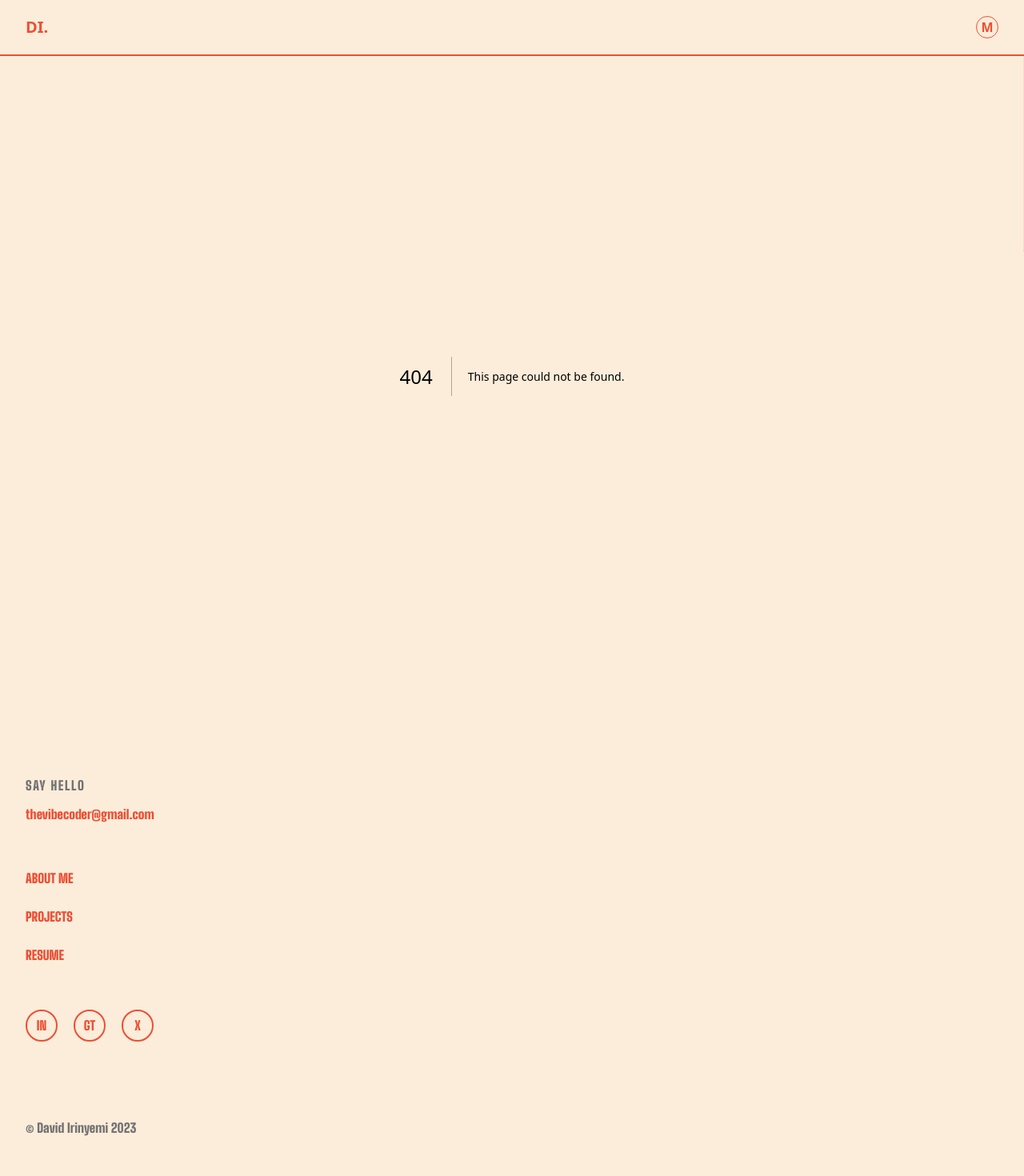
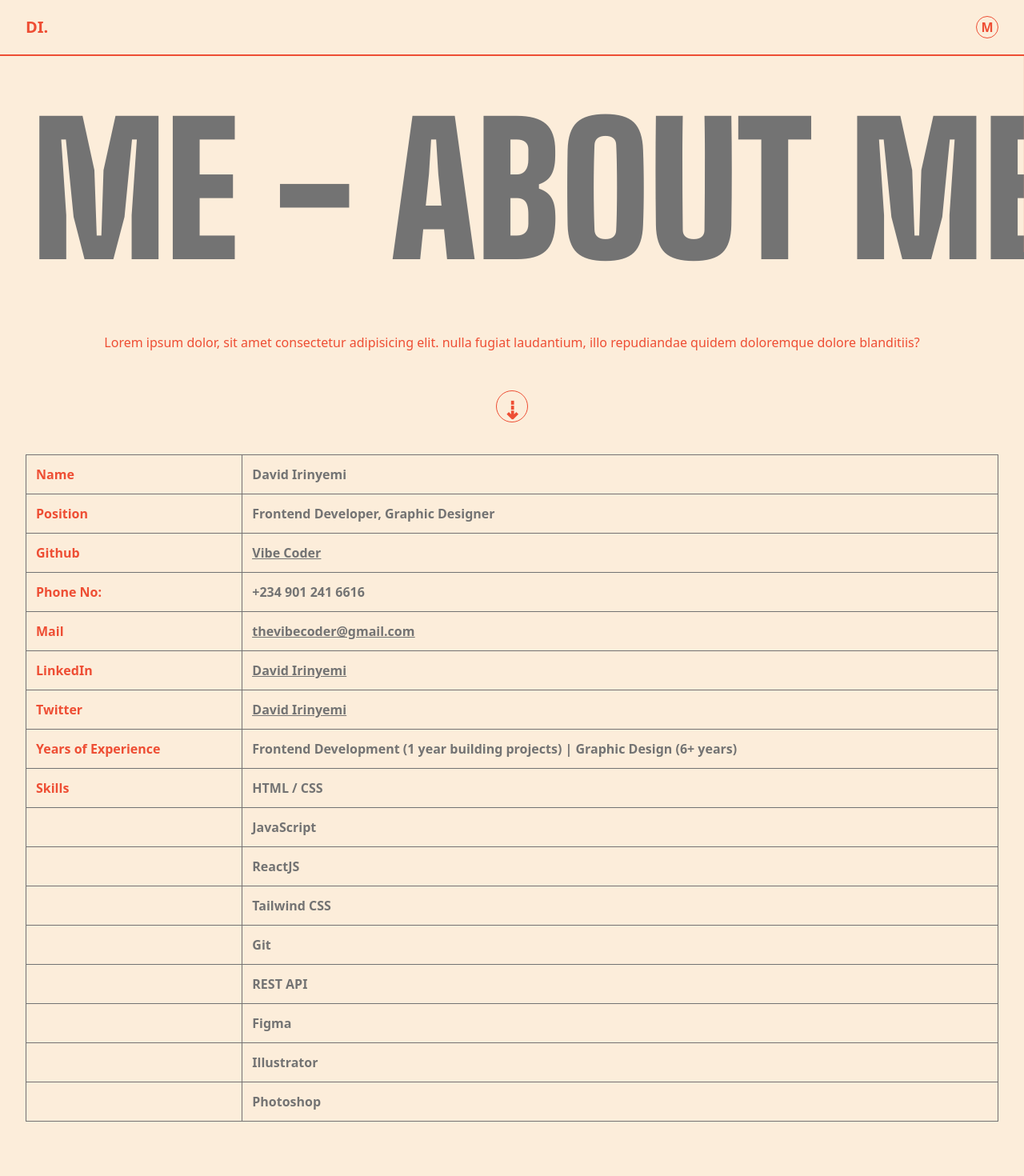
Before and after one commit to vibe-coder/david-irinyemi-portfolio-main, a Next.js app in the folder david-irinyemi-portfolio/david-irinyemi-portfolio/: page /about in a window 1280 px wide. Before the commit this address had no page. Shown: the top 1470 px of the page at 80% size. Built offline with nearby package versions, Linux system fonts and the light colour scheme.

Commit message:
Creted About Me component and style file

```diff
--- /dev/null
+++ b/david-irinyemi-portfolio/david-irinyemi-portfolio/src/app/about/Styles/About.scss
@@ -0,0 +1,44 @@
+section{
+  #wrapper{
+    overflow: hidden;
+
+    #scroll{
+      white-space: nowrap;
+
+      #to-left{
+        margin-bottom: 10px;
+        animation: RightToLeft 70s infinite linear;
+        width: 1000vw;
+      }
+
+      @keyframes  RightToLeft {
+        from {
+          transform: translateX(0%);
+        }
+        to {
+          transform: translateX(-50%);
+        }
+      }
+    }
+  }
+
+  #scroll-down-div{
+    div{
+      #arrow{
+        transform: rotate(90deg);
+        transform: translateY(-50%);
+        animation: scrollDown .91s infinite linear;
+
+      }
+
+      @keyframes scrollDown {
+        from{
+          transform: translateY(-50%)
+        }
+        to{
+          transform: translateY(100%)
+        }
+      }
+    };
+  }
+}
--- /dev/null
+++ b/david-irinyemi-portfolio/david-irinyemi-portfolio/src/app/about/page.jsx
@@ -0,0 +1,120 @@
+import "./Styles/About.scss"
+
+
+
+const About = () => {
+  return(
+    <section className="">
+      <div id='wrapper'>
+        <div id='scroll'>
+          <div id='to-left'>
+            <h1 className="text-[14rem] text-text-gray font-extrabold uppercase"> ABOUT ME - ABOUT ME - ABOUT ME - ABOUT ME - ABOUT ME - ABOUT ME - ABOUT ME - ABOUT ME - ABOUT ME - ABOUT ME - ABOUT ME - ABOUT ME</h1>
+          </div>
+        </div>
+      </div>
+
+      <div className="text-burnt-orange px-8 font-sans font-normal text-center">
+        Lorem ipsum dolor, sit amet consectetur adipisicing elit. nulla fugiat laudantium, illo repudiandae quidem doloremque dolore blanditiis?
+      </div>
+
+      <div id='scroll-down-div' className='font px-8 flex flex-col justify-between items-center mt-10'>
+        <div className='h-10 w-10 border border-burnt-orange rounded-3xl mt-2 flex justify-center items-start overflow-hidden'>
+          <p id='arrow' className='text-3xl text-burnt-orange'>&#8675;</p>
+        </div>
+      </div>
+
+
+      <div className="px-8 pt-10">
+        <table className="text-text-gray font-sans font-bold border w-full">
+          <tr>
+            <td className="border border-text-gray p-3 font-bold text-burnt-orange">Name</td>
+            <td className="border p-3">David Irinyemi</td>
+          </tr>
+
+          <tr>
+            <td className="border border-text-gray p-3 font-bold text-burnt-orange ">Position</td>
+            <td className="border p-3">Frontend Developer, Graphic Designer</td>
+          </tr>
+
+          <tr>
+            <td className="border border-text-gray p-3 font-bold text-burnt-orange ">Github</td>
+            <td className="border p-3 underline"><a href="https://github.com/vibe-coder" target="_blank">Vibe Coder</a></td>
+          </tr>
+
+          <tr>
+            <td className="border border-text-gray p-3 font-bold text-burnt-orange ">Phone No:</td>
+            <td className="border p-3">+234 901 241 6616</td>
+          </tr>
+
+          <tr>
+            <td className="border border-text-gray pl-3 font-bold text-burnt-orange ">Mail</td>
+            <td className="border p-3 underline"><a href="mailto:thevibecoder@gmail.com" target="_black">thevibecoder@gmail.com</a></td>
+          </tr>
+
+          <tr>
+            <td className="border border-text-gray p-3 font-bold text-burnt-orange ">LinkedIn</td>
+            <td className="border p-3 underline"><a href="https://www.linkedin.com/in/david-irinyemi-395220162/" target="_blank">David Irinyemi</a></td>
+          </tr>
+
+          <tr>
+            <td className="border border-text-gray p-3 font-bold text-burnt-orange ">Twitter</td>
+            <td className="border p-3 underline"><a href="https://www.linkedin.com/in/david-irinyemi-395220162/" target="_blank">David Irinyemi</a></td>
+          </tr>
+
+          <tr>
+            <td className="border border-text-gray p-3 font-bold text-burnt-orange ">Years of Experience</td>
+            <td className="border p-3">Frontend Development (1 year building projects) | Graphic Design (6+ years)</td>
+          </tr>
+
+          <tr>
+            <td className="border border-text-gray p-3 font-bold text-burnt-orange ">Skills</td>
+            <td className="border p-3">HTML / CSS</td>
+          </tr>
+
+          <tr>
+            <td className="border border-text-gray p-3 font-bold text-burnt-orange "></td>
+            <td className="border p-3">JavaScript</td>
+          </tr>
+
+          <tr>
+            <td className="border border-text-gray p-3 font-bold text-burnt-orange "></td>
+            <td className="border p-3">ReactJS</td>
+          </tr>
+
+          <tr>
+            <td className="border border-text-gray p-3 font-bold text-burnt-orange "></td>
+            <td className="border p-3">Tailwind CSS</td>
+          </tr>
+
+          <tr>
+            <td className="border border-text-gray p-3 font-bold text-burnt-orange "></td>
+            <td className="border p-3">Git</td>
+          </tr>
+
+          <tr>
+            <td className="border border-text-gray p-3 font-bold text-burnt-orange "></td>
+            <td className="border p-3">REST API</td>
+          </tr>
+
+          <tr>
+            <td className="border border-text-gray p-3 font-bold text-burnt-orange "></td>
+            <td className="border p-3">Figma</td>
+          </tr>
+
+          <tr>
+            <td className="border border-text-gray p-3 font-bold text-burnt-orange "></td>
+            <td className="border p-3">Illustrator</td>
+          </tr>
+
+          <tr>
+            <td className="border border-text-gray p-3 font-bold text-burnt-orange "></td>
+            <td className="border p-3">Photoshop</td>
+          </tr>
+        </table>
+      </div>
+    </section>
+  )
+}
+
+
+export default About;
```
